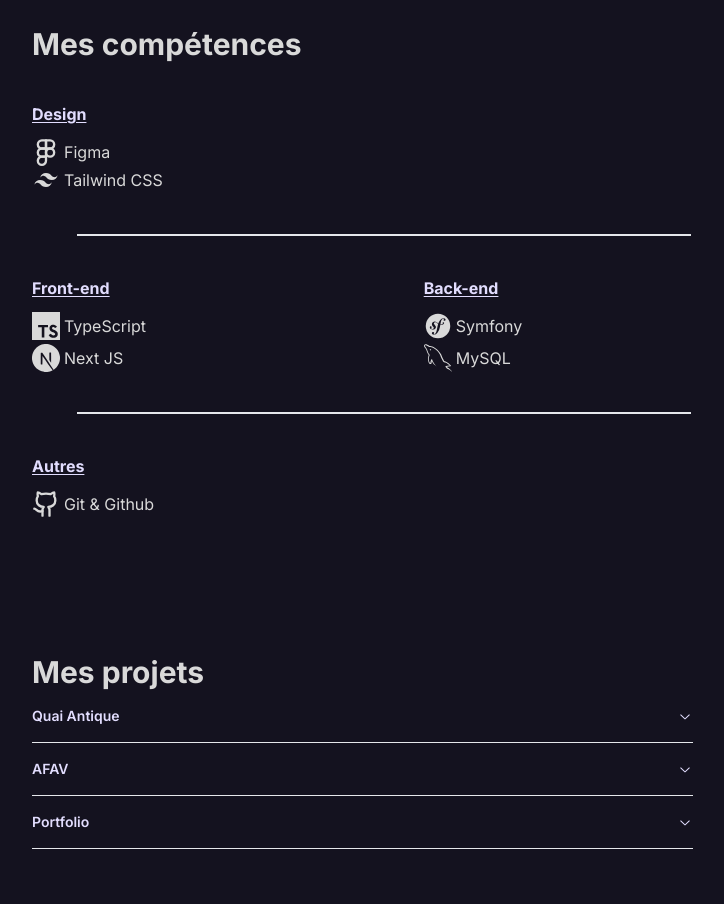
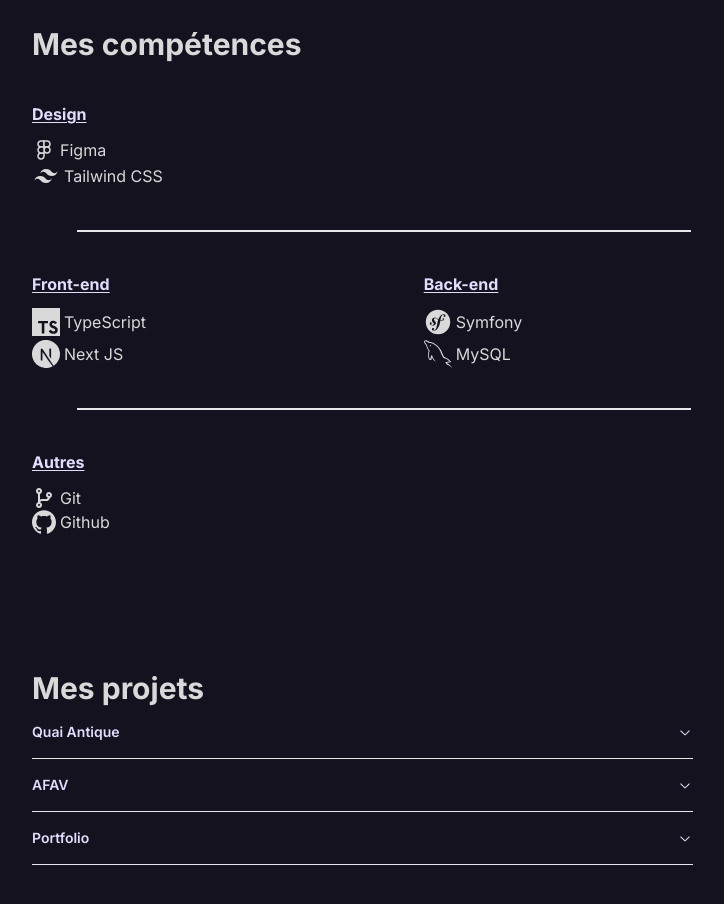
Before and after one commit to beren87/mon-portfolio, a Next.js app: page / in a window 1280 px wide. Shown: the part 800-1704 px from the top of the page, without its empty margins (256-980 px from the left). Built offline with nearby package versions, Linux system fonts and the light colour scheme.

Commit message:
useState for navbar

```diff
--- a/app/page.tsx
+++ b/app/page.tsx
@@ -1,6 +1,6 @@
-import { Skill } from "@/src/skills/Skill"
 import { Projects } from "@/components/Projects"
 import { Heroe } from "@/components/Heroe"
+import { Skill } from "@/components/Skill"
 
 export default function Home() {
   return (
--- a/components/Header.tsx
+++ b/components/Header.tsx
@@ -1,10 +1,14 @@
 "use client"
+import { useState } from "react"
 import React from "react"
 import { motion } from "framer-motion"
 import { links } from "@/lib/data"
 import Link from "next/link"
+import clsx from "clsx"
 
 export const Header = () => {
+  const [activeSection, setActiveSection] = useState("Accueil")
+
   return (
     <header className='z-[999] relative '>
       <div className='fixed top-0 left-1/2 -translate-x-1/2 h-[3.25rem] w-full sm:w-[48rem] backdrop-blur-[0.5rem] border-b-[0.01rem] border-primary bg-accent'></div>
@@ -12,14 +16,20 @@
         <ul className='flex w-[22rem] flex-wrap items-center justify-center gap-y-1 text-[0.9rem] font-medium text-primary sm:w-[initial] sm:flex-nowrap sm:gap-5'>
           {links.map(link => (
             <motion.li
-              className='flex items-center justify-center'
+              className='flex items-center justify-center relative'
               key={link.hash}
               whileHover={{ scale: 1.1 }}
               whileTap={{ scale: 0.9 }}
             >
               <Link
-                className='flex w-full items-center justify-center px-2 sm:px-4 py-2 hover:text-secondary transition'
+                className={clsx(
+                  "flex w-full items-center justify-center px-2 sm:px-4 py-2 hover:text-secondary transition",
+                  {
+                    "text-secondary": activeSection === link.name,
+                  }
+                )}
                 href={link.hash}
+                onClick={() => setActiveSection(link.name)}
               >
                 {link.name}
               </Link>
--- a/components/Projects.tsx
+++ b/components/Projects.tsx
@@ -61,7 +61,7 @@
                       <TooltipProvider>
                         <Tooltip>
                           <TooltipTrigger asChild>
-                            <Button className='ml-4 sm:mt-8 mt-16 text-accent bg-secondary hover:bg-secondary-foreground sm:text-base text-sm hover:scale-110 active:scale-105 transition'>
+                            <Button className='ml-4 sm:mt-8 mt-12 text-accent bg-secondary hover:bg-secondary-foreground sm:text-base text-sm hover:scale-110 active:scale-105 transition'>
                               Consulter
                             </Button>
                           </TooltipTrigger>
--- a/src/skills/Skill.tsx
+++ b/components/Skill.tsx
@@ -1,5 +1,4 @@
 import React from "react"
-import { Figma, Github } from "lucide-react"
 
 export const Skill = () => {
   return (
@@ -19,7 +18,46 @@
             Design
           </h2>
           <div className='b-2 flex items-center'>
-            <Figma className='h-7 w-7' />
+            <svg
+              width='24'
+              height='24'
+              strokeWidth='1.5'
+              viewBox='0 0 24 24'
+              fill='#14121f'
+              xmlns='http://www.w3.org/2000/svg'
+            >
+              <path
+                d='M6 6C6 5.20435 6.31607 4.44129 6.87868 3.87868C7.44129 3.31607 8.20435 3 9 3H12V9H9C8.20435 9 7.44129 8.68393 6.87868 8.12132C6.31607 7.55871 6 6.79565 6 6Z'
+                stroke='#d9d9d9'
+                strokeLinecap='round'
+                strokeLinejoin='round'
+              />
+              <path
+                d='M12 3H15C15.394 3 15.7841 3.0776 16.1481 3.22836C16.512 3.37913 16.8427 3.6001 17.1213 3.87868C17.3999 4.15726 17.6209 4.48797 17.7716 4.85195C17.9224 5.21593 18 5.60603 18 6C18 6.39397 17.9224 6.78407 17.7716 7.14805C17.6209 7.51203 17.3999 7.84274 17.1213 8.12132C16.8427 8.3999 16.512 8.62087 16.1481 8.77164C15.7841 8.9224 15.394 9 15 9H12V3Z'
+                stroke='#d9d9d9'
+                strokeLinecap='round'
+                strokeLinejoin='round'
+              />
+              <path
+                d='M12 12C12 11.606 12.0776 11.2159 12.2284 10.8519C12.3791 10.488 12.6001 10.1573 12.8787 9.87868C13.1573 9.6001 13.488 9.37913 13.8519 9.22836C14.2159 9.0776 14.606 9 15 9C15.394 9 15.7841 9.0776 16.1481 9.22836C16.512 9.37913 16.8427 9.6001 17.1213 9.87868C17.3999 10.1573 17.6209 10.488 17.7716 10.8519C17.9224 11.2159 18 11.606 18 12C18 12.394 17.9224 12.7841 17.7716 13.1481C17.6209 13.512 17.3999 13.8427 17.1213 14.1213C16.8427 14.3999 16.512 14.6209 16.1481 14.7716C15.7841 14.9224 15.394 15 15 15C14.606 15 14.2159 14.9224 13.8519 14.7716C13.488 14.6209 13.1573 14.3999 12.8787 14.1213C12.6001 13.8427 12.3791 13.512 12.2284 13.1481C12.0776 12.7841 12 12.394 12 12V12Z'
+                stroke='#d9d9d9'
+                strokeLinecap='round'
+                strokeLinejoin='round'
+              />
+              <path
+                d='M6 18C6 17.2044 6.31607 16.4413 6.87868 15.8787C7.44129 15.3161 8.20435 15 9 15H12V18C12 18.7956 11.6839 19.5587 11.1213 20.1213C10.5587 20.6839 9.79565 21 9 21C8.20435 21 7.44129 20.6839 6.87868 20.1213C6.31607 19.5587 6 18.7956 6 18Z'
+                stroke='#d9d9d9'
+                strokeLinecap='round'
+                strokeLinejoin='round'
+              />
+              <path
+                d='M6 12C6 11.2044 6.31607 10.4413 6.87868 9.87868C7.44129 9.31607 8.20435 9 9 9H12V15H9C8.20435 15 7.44129 14.6839 6.87868 14.1213C6.31607 13.5587 6 12.7956 6 12Z'
+                stroke='#d9d9d9'
+                strokeLinecap='round'
+                strokeLinejoin='round'
+              />
+            </svg>
+
             <span className='ml-1 text-sm sm:text-base'>Figma</span>
           </div>
           <div className='b-2 flex items-center'>
@@ -120,8 +158,30 @@
             Autres
           </h2>
           <div className='b-2 flex items-center'>
-            <Github className='h-7 w-7' />
-            <span className='ml-1 text-sm sm:text-base'>Git & Github</span>
+            <svg
+              viewBox='0 0 24 24'
+              height='24'
+              width='24'
+              className='fill-svg'
+              xmlns='http://www.w3.org/2000/svg'
+            >
+              <path d='m17 6.06a3 3 0 0 0 -1.15 5.77 2 2 0 0 1 -1.85 1.23h-4a3.91 3.91 0 0 0 -2 .56v-5.74a3 3 0 1 0 -2 0v8.36a3 3 0 1 0 2.16.05 2 2 0 0 1 1.84-1.23h4a4 4 0 0 0 3.91-3.16 3 3 0 0 0 -.91-5.84zm-10-2a1 1 0 1 1 -1 1 1 1 0 0 1 1-1zm0 16a1 1 0 1 1 1-1 1 1 0 0 1 -1 1zm10-10a1 1 0 1 1 1-1 1 1 0 0 1 -1 1z' />
+            </svg>
+
+            <span className='ml-1 text-sm sm:text-base'>Git</span>
+          </div>
+          <div className='b-2 flex items-center'>
+            <svg
+              viewBox='0 0 24 24'
+              height='24'
+              width='24'
+              className='fill-svg'
+              xmlns='http://www.w3.org/2000/svg'
+            >
+              <path d='m12 .297c-6.63 0-12 5.373-12 12 0 5.303 3.438 9.8 8.205 11.385.6.113.82-.258.82-.577 0-.285-.01-1.04-.015-2.04-3.338.724-4.042-1.61-4.042-1.61-.546-1.385-1.335-1.755-1.335-1.755-1.087-.744.084-.729.084-.729 1.205.084 1.838 1.236 1.838 1.236 1.07 1.835 2.809 1.305 3.495.998.108-.776.417-1.305.76-1.605-2.665-.3-5.466-1.332-5.466-5.93 0-1.31.465-2.38 1.235-3.22-.135-.303-.54-1.523.105-3.176 0 0 1.005-.322 3.3 1.23.96-.267 1.98-.399 3-.405 1.02.006 2.04.138 3 .405 2.28-1.552 3.285-1.23 3.285-1.23.645 1.653.24 2.873.12 3.176.765.84 1.23 1.91 1.23 3.22 0 4.61-2.805 5.625-5.475 5.92.42.36.81 1.096.81 2.22 0 1.606-.015 2.896-.015 3.286 0 .315.21.69.825.57 4.801-1.574 8.236-6.074 8.236-11.369 0-6.627-5.373-12-12-12' />
+            </svg>
+
+            <span className='ml-1 text-sm sm:text-base'>Github</span>
           </div>
         </div>
       </div>
--- a/components/ui/accordion.tsx
+++ b/components/ui/accordion.tsx
@@ -14,7 +14,7 @@
 >(({ className, ...props }, ref) => (
   <AccordionPrimitive.Item
     ref={ref}
-    className={cn("border-b w-[18rem] sm:w-[41.3rem]", className)}
+    className={cn("border-b w-[25rem] sm:w-[41.3rem]", className)}
     {...props}
   />
 ))
--- a/lib/data.tsx
+++ b/lib/data.tsx
@@ -17,30 +17,6 @@
   {
     name: "Contact",
     hash: "#contact",
-  },
-] as const
-
-//components/Skill.tsx
-export const skillData = [
-  {
-    title: "Design",
-    paragraphe: ["Figma", "Tailwind CSS"],
-    svg: ["figma.svg", "tailwind.svg"],
-  },
-  {
-    title: "Front-end",
-    paragraphe: ["TypeScript", "Next JS"],
-    svg: ["typescript.svg", "next-js.svg"],
-  },
-  {
-    title: "Back-end",
-    paragraphe: ["Symfony", "MySQL"],
-    svg: ["symfony.svg", "mysql.svg"],
-  },
-  {
-    title: "Autres",
-    paragraphe: "Git & GitHub",
-    svg: "github.svg",
   },
 ] as const
 
--- a/src/heroe/Theheroe.tsx
+++ /dev/null
@@ -1,76 +0,0 @@
-"use client"
-import Image from "next/image"
-import React from "react"
-import { Button } from "@/components/ui/button"
-import { Github, Linkedin, Mail, ScrollText } from "lucide-react"
-import Link from "next/link"
-
-export const Heroe = () => {
-  return (
-    <section
-      id='accueil'
-      className='flex flex-col items-center h-screen scroll-mt-[100rem]'
-    >
-      <div>
-        <Image
-          className='rounded-full border-2 border-primary'
-          width={158}
-          height={158}
-          src={"/berenger.jpg"}
-          alt='Bérenger Ferguenis'
-        />
-      </div>
-      <h1 className='text-3xl font-bold py-3'>Bérenger Ferguenis</h1>
-      <h2 className='pb-3 italic text-lg'>Développeur web</h2>
-      <h3 className='pb-3'>
-        Statut : <span className='text-popover'>Disponible</span>
-      </h3>
-      <div className='flex gap-2 pb-2 justify-center'>
-        <Button className='rounded-full font-normal h-6 w-auto bg-secondary text-accent'>
-          <Github className='mr-2 h-4 w-4' />{" "}
-          <Link href='https://github.com/beren87' target='_blank'>
-            Github
-          </Link>
-        </Button>
-        <Button className='rounded-full font-normal h-6 w-auto bg-secondary text-accent'>
-          <Linkedin className='mr-2 h-4 w-4' />
-          <Link
-            href='https://www.linkedin.com/in/berenger-ferguenis/'
-            target='_blank'
-          >
-            LinkedIn
-          </Link>
-        </Button>
-      </div>
-      <div className='flex gap-2 justify-center items-center'>
-        <Button className='rounded-full font-normal h-6 w-auto bg-secondary text-accent'>
-          <ScrollText className='mr-2 h-4 w-4' /> Mon CV
-        </Button>
-        <Button className='rounded-full font-normal h-6 w-auto bg-secondary text-accent'>
-          <Mail className='mr-2 h-4 w-4' /> Me contacter
-        </Button>
-      </div>
-      <div className='container gap-16 pt-10'>
-        <div>
-          <h1 className='font-bold text-lg sm:text-3xl'>À propos de moi</h1>
-        </div>
-        <div className='flex flex-row py-4 sm:py-10'>
-          <div>
-            <p className='font-normal text-sm sm:text-base pb-3'>
-              J'ai 36 ans, je réside en Bretagne dans les côtes-d'Armor.
-            </p>
-            <p className='font-normal text-sm sm:text-base pb-3'>
-              Anciennement adjoint administratif, je me suis réorienté
-              professionnellement comme Développeur Web.
-            </p>
-            <p className='font-normal text-sm sm:text-base'>
-              Voilà 6 ans que je me consacre avec passion à la calisthenics et à
-              la musculation. Parallèlement, je ne rate aucun championnat MotoGP
-              depuis 25 ans.
-            </p>
-          </div>
-        </div>
-      </div>
-    </section>
-  )
-}
```
Also changed, not shown: public/git.svg (added), public/github.svg.
